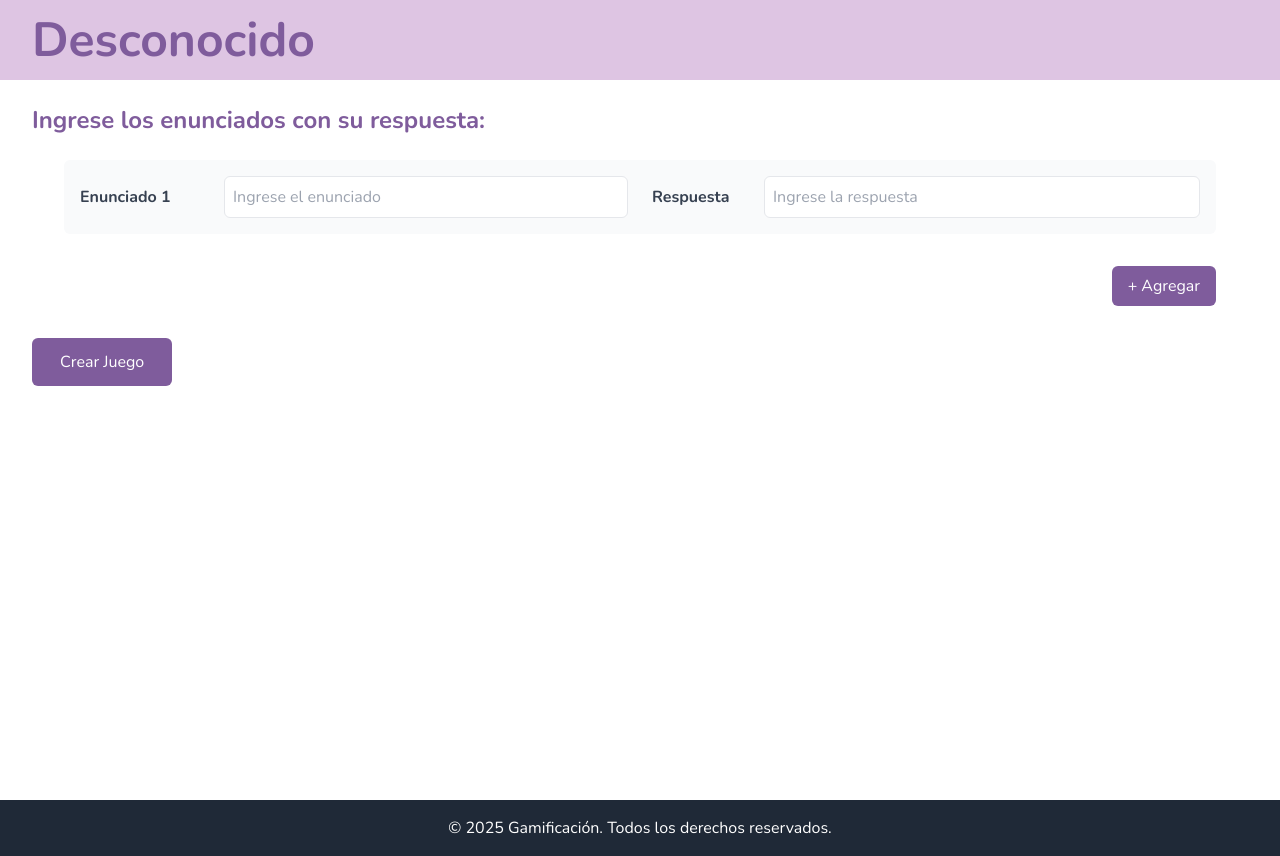
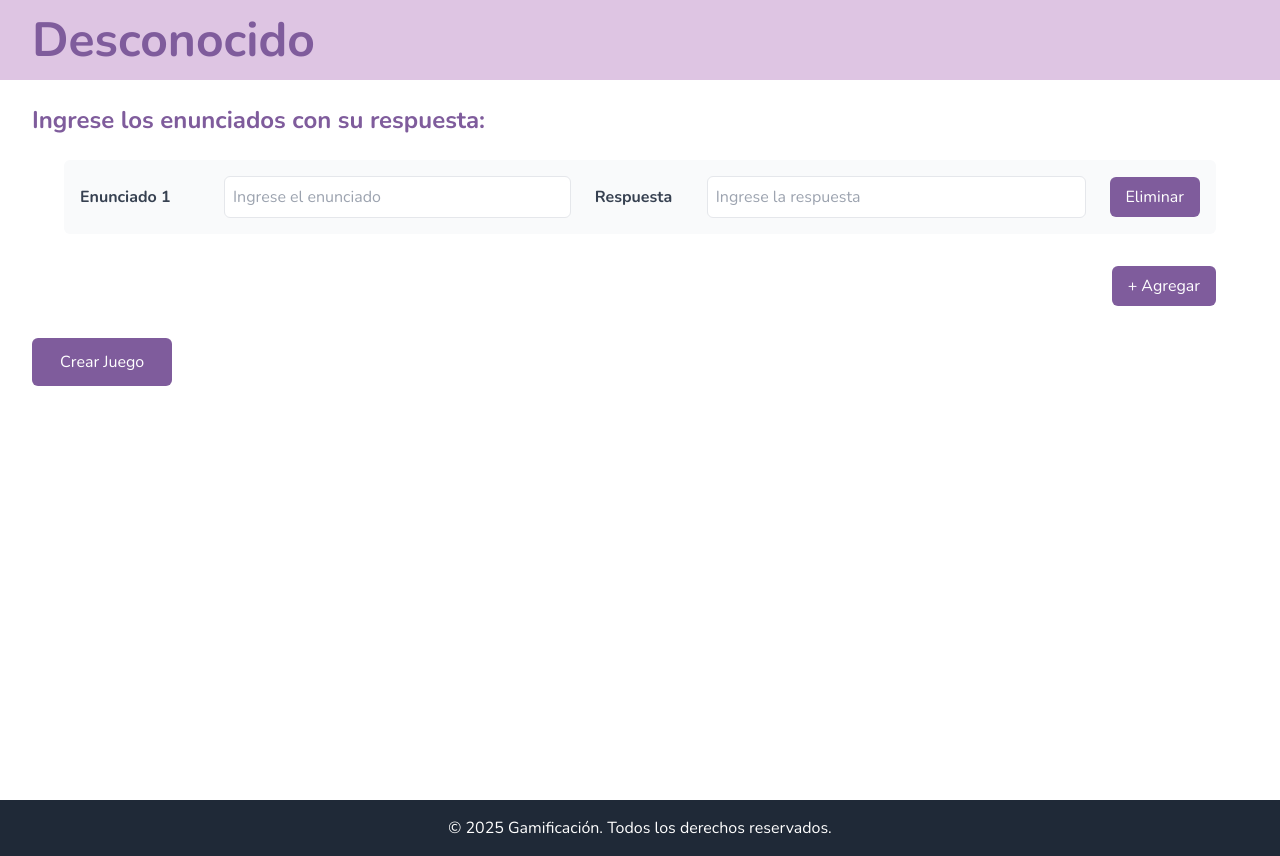
Before and after one commit to BryanTorres18/gamificacion, a Next.js app in the folder frontend/: page /create in a window 1280 px wide. Built offline with nearby package versions, Linux system fonts and the light colour scheme.

Commit message:
Se modificaron estilos, se añadio un boton de eliminar y se añadieron nuevas alertas dinamicas

```diff
--- a/frontend/src/app/(main)/create/page.js
+++ b/frontend/src/app/(main)/create/page.js
@@ -4,6 +4,7 @@ import { useState, useEffect } from "react";
 import DynamicFields from "@/components/createComponents/dynamicFields";
 import SizeField from "@/components/createComponents/sizeField";
 import { useSearchParams } from "next/navigation";
+import { Toaster, toast } from "sonner";  // Importa Sonner para mostrar las alertas
 
 /**
  * Página para la creación de juegos en la plataforma de gamificación.
@@ -49,13 +50,37 @@ export default function CreateGamePage() {
             (field) => !field.enunciado.trim() || !field.respuesta.trim()
         );
         if (emptyFields) {
-            alert("Por favor, completa todos los campos antes de enviar.");
+            toast.error("Por favor, completa todos los campos antes de enviar.", {
+                style: {
+                    color: 'white',
+                    fontSize: '16px',
+                    padding: '16px',
+                    borderRadius: '8px',
+                    width: '400px',
+                    background: '#FFBF00',
+                },
+                duration: 3000,
+                position: 'bottom-right',
+                closeButton: true,
+            });
             return;
         }
 
         // Validación: Si el tamaño es obligatorio, verificar que esté definido
         if (showSizeField && !size) {
-            alert("Por favor, selecciona un tamaño para el tablero.");
+            toast.error("Por favor, selecciona un tamaño para el tablero.", {
+                style: {
+                    color: 'white',
+                    fontSize: '16px',
+                    padding: '16px',
+                    borderRadius: '8px',
+                    width: '400px',
+                    background: '#FFBF00',
+                },
+                duration: 3000,
+                position: 'bottom-right',
+                closeButton: true,
+            });
             return;
         }
 
@@ -89,11 +114,35 @@ export default function CreateGamePage() {
 
             const result = await response.json();
             console.log("Juego guardado exitosamente:", result);
-            alert("¡Juego creado exitosamente!");
+            toast.success("¡Juego creado exitosamente!", {
+                style: {
+                    color: 'white',
+                    fontSize: '16px',
+                    padding: '16px',
+                    borderRadius: '8px',
+                    width: '400px',
+                    background: '#7F5C9C',
+                },
+                duration: 3000,
+                position: 'bottom-right',
+                closeButton: true,
+            });
             window.open(`/games/${result.id}`, "_blank"); // Abre la página del juego creado
         } catch (error) {
             console.error("Error al enviar datos:", error);
-            alert("Hubo un error al guardar el juego.");
+            toast.error("Hubo un error al guardar el juego.", {
+                style: {
+                    color: 'white',
+                    fontSize: '16px',
+                    padding: '16px',
+                    borderRadius: '8px',
+                    width: '400px',
+                    background: '#C70039',
+                },
+                duration: 3000,
+                position: 'bottom-right',
+                closeButton: true,
+            });
         }
     };
 
@@ -131,6 +180,8 @@ export default function CreateGamePage() {
                     </button>
                 </form>
             </div>
+            {/* Toaster para mostrar las alertas */}
+            <Toaster />
         </main>
     );
 }
--- a/frontend/src/components/createComponents/dynamicFields.js
+++ b/frontend/src/components/createComponents/dynamicFields.js
@@ -1,9 +1,12 @@
+import { useState, useEffect } from "react";
+import { toast } from "sonner";  // Importa Sonner para mostrar las alertas
+
 /**
  * Componente DynamicFields
  *
  * Este componente permite gestionar dinámicamente un conjunto de campos de entrada
  * para enunciados y respuestas. Ofrece funcionalidades para añadir más campos y
- * aplicar restricciones en los valores ingresados.
+ * eliminar los existentes, asegurando que siempre haya al menos un campo visible.
  *
  * @param {Object} props - Propiedades del componente.
  * @param {Array} props.fields - Lista de campos actuales (cada campo es un objeto con `enunciado` y `respuesta`).
@@ -11,9 +14,8 @@
  * @returns {JSX.Element} - Una interfaz para gestionar campos dinámicos de entrada.
  */
 export default function DynamicFields({ fields, setFields }) {
+
     /**
-     * handleFieldChange
-     *
      * Maneja los cambios en los valores de los campos.
      * Aplica restricciones específicas para el campo "respuesta".
      *
@@ -34,7 +36,6 @@ export default function DynamicFields({ fields, setFields }) {
                 updatedFields[index][key] = formattedValue;
             }
         } else {
-            // Permitir cualquier valor para el campo "enunciado"
             updatedFields[index][key] = value;
         }
 
@@ -42,12 +43,65 @@ export default function DynamicFields({ fields, setFields }) {
     };
 
     /**
-     * addField
-     *
      * Agrega un nuevo campo vacío (`enunciado` y `respuesta`) a la lista de campos.
      */
     const addField = () => {
         setFields([...fields, { enunciado: "", respuesta: "" }]);
+        toast.success("Campo agregado", {
+            style: {
+                color: 'white',
+                fontSize: '16px',
+                padding: '16px',
+                borderRadius: '8px',
+                width: '400px',
+                background: '#7F5C9C',
+            },
+            duration: 3000,
+            position: 'bottom-right',
+            closeButton: true,
+        });
+    };
+
+    /**
+     * Elimina un campo específico de la lista.
+     * Si es el último campo, muestra una alerta para evitar dejar la lista vacía.
+     *
+     * @param {number} index - Índice del campo a eliminar.
+     */
+    const removeField = (index) => {
+        if (fields.length > 1) {
+            const updatedFields = [...fields];
+            updatedFields.splice(index, 1); // Elimina el campo en el índice especificado
+            setFields(updatedFields);
+            toast.success("Campo eliminado", {
+                style: {
+                    color: 'white',
+                    fontSize: '16px',
+                    padding: '16px',
+                    borderRadius: '8px',
+                    width: '400px',
+                    background: '#C70039',
+                },
+                duration: 3000,
+                position: 'bottom-right',
+                closeButton: true,
+            });
+        } else {
+            // Si solo hay un campo, mostrar una advertencia
+            toast.error("Debe haber al menos un campo.", {
+                style: {
+                    color: 'white',
+                    fontSize: '16px',
+                    padding: '16px',
+                    borderRadius: '8px',
+                    width: '400px',
+                    background: '#FFBF00',
+                },
+                duration: 3000,
+                position: 'bottom-right',
+                closeButton: true,
+            });
+        }
     };
 
     return (
@@ -56,6 +110,7 @@ export default function DynamicFields({ fields, setFields }) {
             {fields.map((field, index) => (
                 <div key={index} className="bg-gray-50 rounded-md p-4 mb-4">
                     <div className="flex flex-col md:flex-row md:items-center md:space-x-6">
+                        {/* Campo de Enunciado */}
                         <div className="flex flex-col md:flex-row md:items-center mb-4 md:mb-0 w-full md:w-1/2">
                             <label className="font-bold text-gray-700 mb-2 md:mb-0 md:mr-4 md:w-32 flex-shrink-0">
                                 Enunciado {index + 1}
@@ -69,6 +124,7 @@ export default function DynamicFields({ fields, setFields }) {
                             />
                         </div>
 
+                        {/* Campo de Respuesta */}
                         <div className="flex flex-col md:flex-row md:items-center w-full md:w-1/2">
                             <label className="font-bold text-gray-700 mb-2 md:mb-0 md:mr-4 md:w-24 flex-shrink-0">
                                 Respuesta
@@ -81,11 +137,20 @@ export default function DynamicFields({ fields, setFields }) {
                                 placeholder="Ingrese la respuesta"
                             />
                         </div>
+
+                        {/* Botón para eliminar el campo */}
+                        <button
+                            type="button"
+                            onClick={() => removeField(index)}
+                            className="bg-[#7f5c9c] hover:bg-[#dec5e3] ml-4 text-white hover:text-red-700 font-medium py-2 px-4 rounded-md"
+                        >
+                            Eliminar
+                        </button>
                     </div>
                 </div>
             ))}
 
-            {/* Botón para añadir más campos */}
+            {/* Botón para agregar más campos */}
             <div className="flex justify-end mt-4">
                 <button
                     type="button"
```
